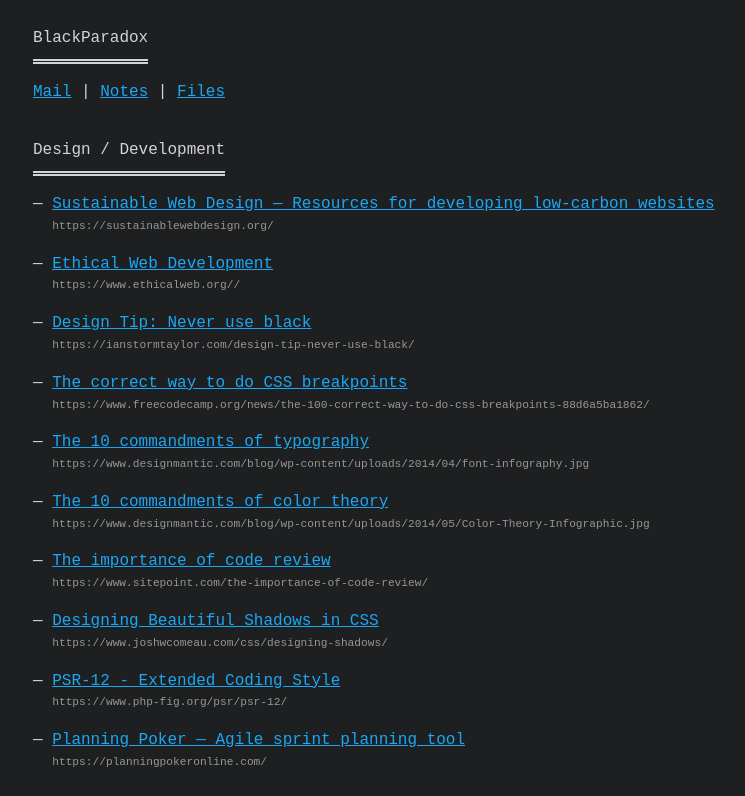
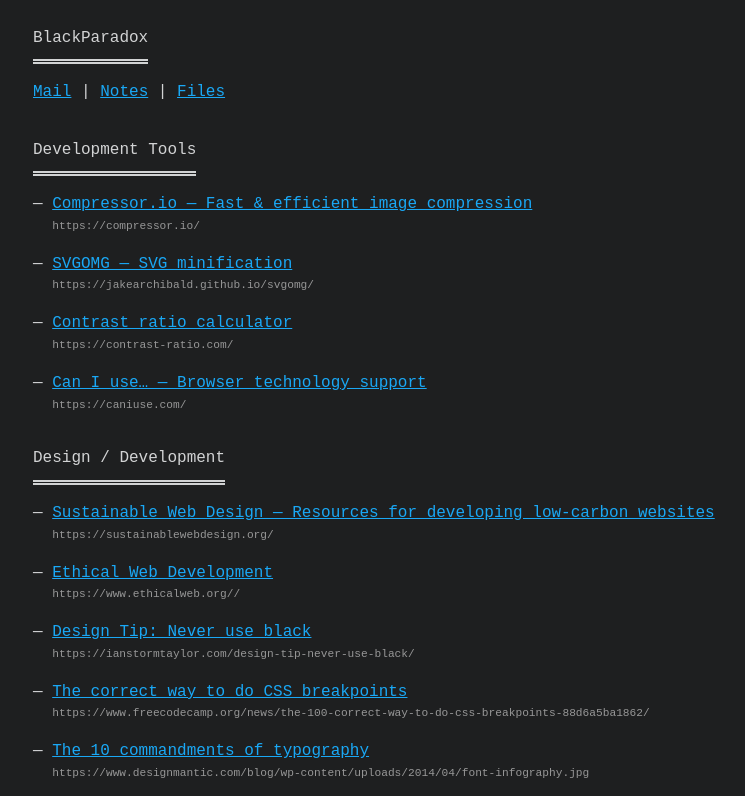
Before and after one commit to blackparadox/blackparadox.github.io, a plain HTML site: page index.html in a window 1280 px wide. Shown: the top 796 px of the page, without its empty margins (207-952 px from the left). Drawn offline with Linux system fonts and the light colour scheme.

Commit message:
Added dev tools section

```diff
--- a/index.html
+++ b/index.html
@@ -19,6 +19,24 @@
     </header>
 
     <main>
+      <section>
+        <h2>Development Tools</h2>
+        <ul>
+          <li>
+            <a href="https://compressor.io/" rel="nofollow noopener" target="_blank"><span>Compressor.io &mdash; Fast & efficient image compression</span></a>
+          </li>
+          <li>
+            <a href="https://jakearchibald.github.io/svgomg/" rel="nofollow noopener" target="_blank"><span>SVGOMG &mdash; SVG minification</span></a>
+          </li>
+          <li>
+            <a href="https://contrast-ratio.com/" rel="nofollow noopener" target="_blank"><span>Contrast ratio calculator</span></a>
+          </li>
+          <li>
+            <a href="https://caniuse.com/" rel="nofollow noopener" target="_blank"><span>Can I use&hellip; &mdash; Browser technology support</span></a>
+          </li>
+        </ul>
+      </section>
+
       <section>
         <h2>Design / Development</h2>
         <ul>
```
